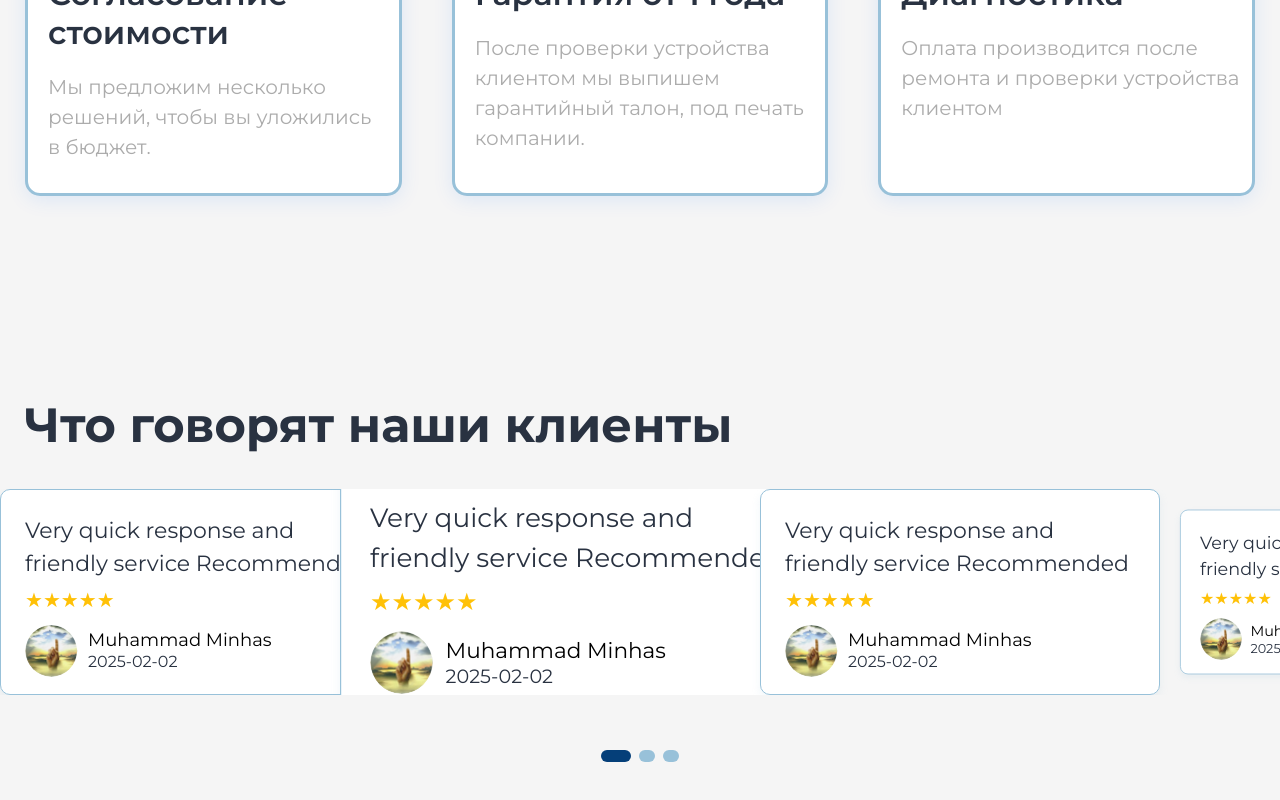
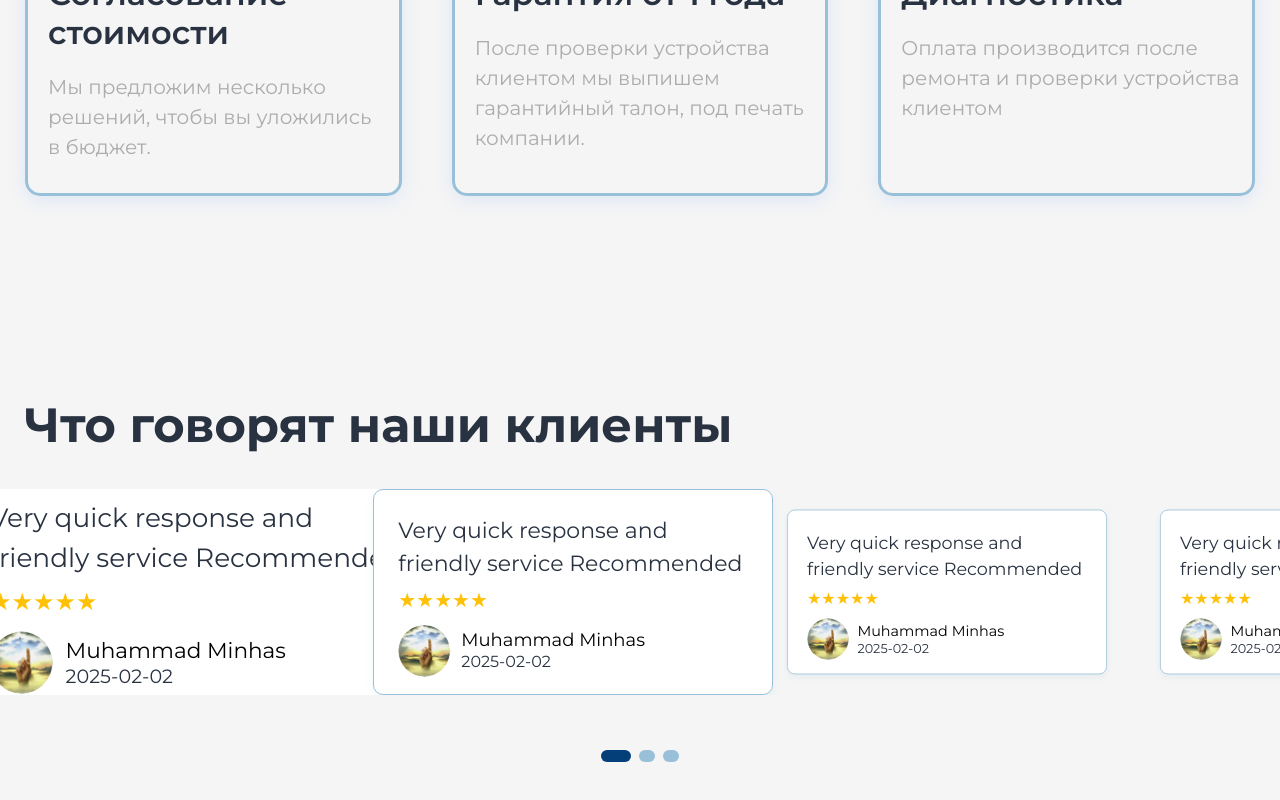
Before and after one commit to Shirin-Akhmatova/Tehnodel, a React (Vite) app: page / in a window 1280 px wide. Shown: the part 5447-6247 px from the top of the page. Built offline with nearby package versions, Linux system fonts and the light colour scheme.

Commit message:
steps (#15)

```diff
--- a/src/components/ReviewsCarousel/ReviewsCarousel.tsx
+++ b/src/components/ReviewsCarousel/ReviewsCarousel.tsx
@@ -1,6 +1,6 @@
 import React, { useState } from "react";
 import { Swiper, SwiperSlide } from "swiper/react";
-import { Mousewheel } from "swiper/modules";
+import { Mousewheel, Pagination } from "swiper/modules";
 
 import "swiper/css";
 import styles from "./ReviewsCarousel.module.scss";
@@ -59,7 +59,7 @@ const reviews: Review[] = [
 ];
 
 const ReviewsCarousel: React.FC = () => {
-  const [activeIndex, setActiveIndex] = useState(0);
+  const [activeIndex, setActiveIndex] = useState<number>(0);
 
   return (
     <div id="reviews" className={styles.carouselWrapper}>
@@ -68,10 +68,9 @@ const ReviewsCarousel: React.FC = () => {
       </div>
 
       <Swiper
-        modules={[Mousewheel]}
+        modules={[Pagination, Mousewheel]}
         slidesPerView={3}
-        spaceBetween={-140}
-        centeredSlides={true}
+        spaceBetween={-160}
         loop={true}
         mousewheel={{ forceToAxis: true }}
         onSlideChange={(swiper) => setActiveIndex(swiper.realIndex)}
--- a/src/components/StepsSection/StepsSection.module.scss
+++ b/src/components/StepsSection/StepsSection.module.scss
@@ -35,7 +35,6 @@
 }
 
 .card {
-  background: #fff;
   border: 3px solid #98c1d9;
   border-radius: 15px;
   padding: 68px 11px 37px 20px;
```
